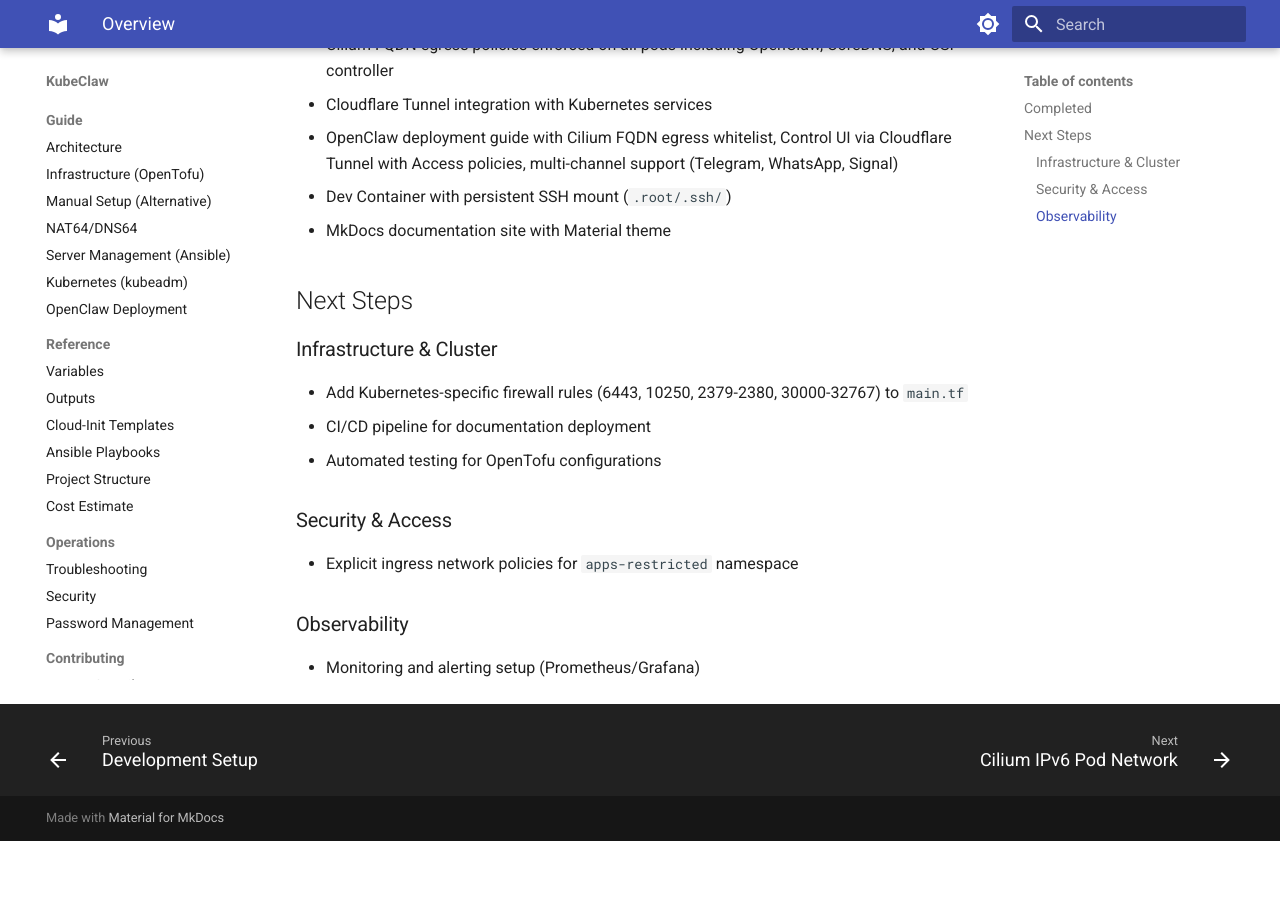
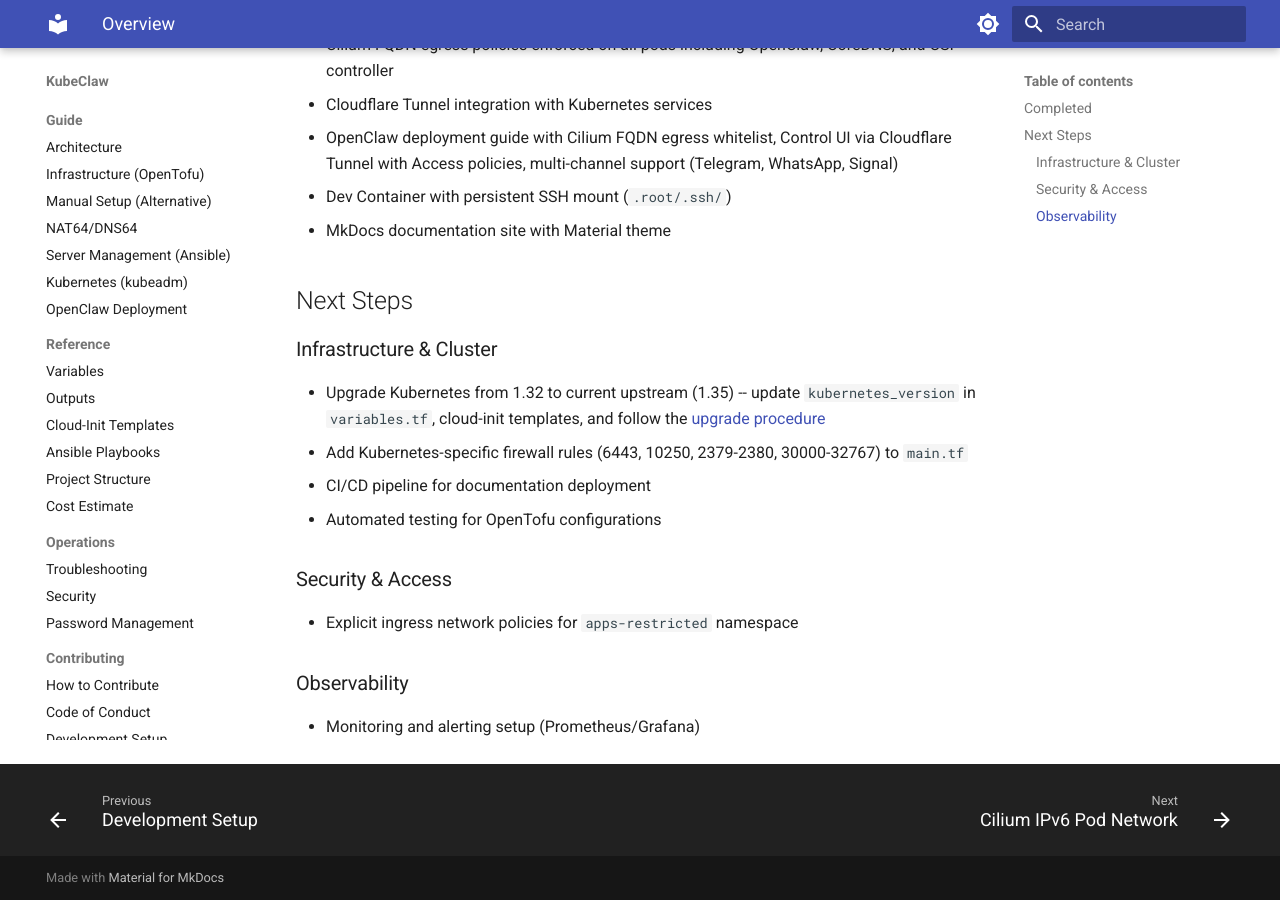
Before and after one commit to projectious-work/kubeclaw, an MkDocs documentation site: the page built from docs/roadmap/index.md, in a window 1280 px wide and 900 px high, scrolled down 595 px. Built offline with MkDocs 1.6.1 and Material for MkDocs 9.7.7, drawn with Linux system fonts in a browser that asks for light colours; before the commit the page ends 1436 px from its top, so only the background shows below that.

Commit message:
doc: added roadmap item "bunmp Kubernetes version"

```diff
--- a/docs/roadmap/index.md
+++ b/docs/roadmap/index.md
@@ -20,6 +20,7 @@
 
 ### Infrastructure & Cluster
 
+- Upgrade Kubernetes from 1.32 to current upstream (1.35) -- update `kubernetes_version` in `variables.tf`, cloud-init templates, and follow the [upgrade procedure](../guide/kubernetes.md#maintenance-upgrade-kubernetes)
 - Add Kubernetes-specific firewall rules (6443, 10250, 2379-2380, 30000-32767) to `main.tf`
 - CI/CD pipeline for documentation deployment
 - Automated testing for OpenTofu configurations
```
